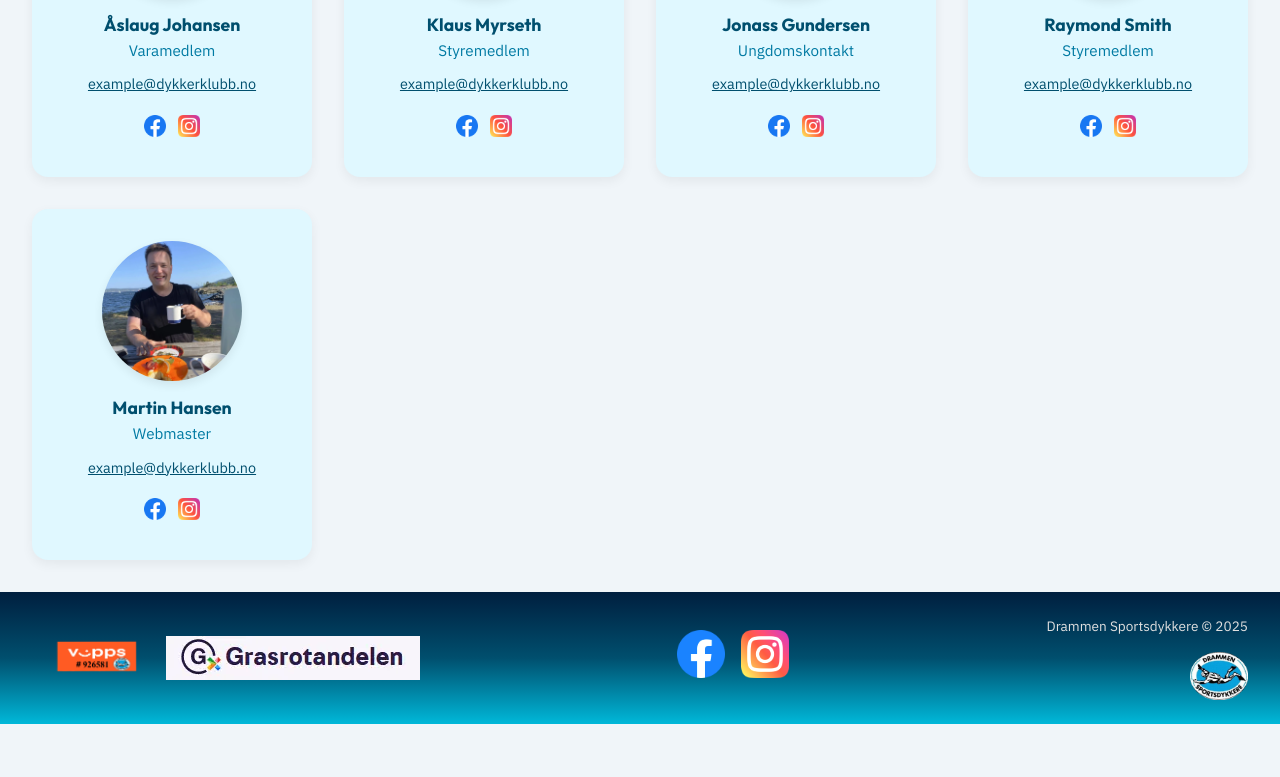
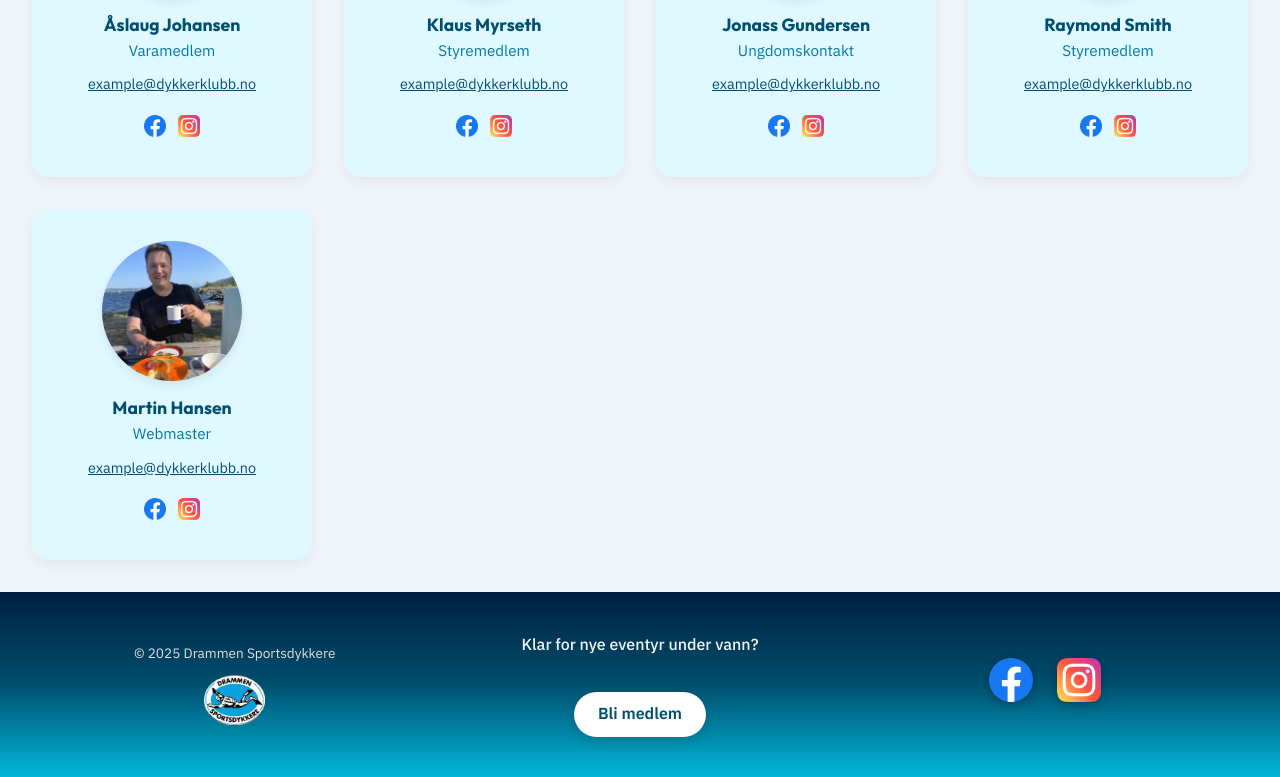
Before and after one commit to Marcus-Kodehode/drammendykker-klubb, a React (Vite) app: page /om-oss in a window 1280 px wide. Shown: the part 1392-2169 px from the top of the page. Before the commit the page ends 2116 px from the top, so only its background shows below. Built offline with nearby package versions, Linux system fonts and the light colour scheme.

Commit message:
I'M THE BEST AROUND

```diff
--- a/src/components/ui/Footer.jsx
+++ b/src/components/ui/Footer.jsx
@@ -1,76 +1,36 @@
-import React from 'react'
 import styles from './Footer.module.css'
 import logo from '/images/drammen-logo.webp'
-import vipps from '/images/vipps.webp'
-import grasrot from '/images/grasrotandelen.webp'
 import facebook from '/images/facebook.png'
 import instagram from '/images/instagram.png'
 
 const Footer = () => {
   return (
-    <footer className={styles.footer} role="contentinfo">
-      {/* 🧾 Vipps og Grasrot */}
+    <footer className={styles.footer}>
+      {/* Venstre: Copyright + logo */}
       <div className={styles.left}>
-        <img
-          src={vipps}
-          alt="Vipps #926581"
-          className={`${styles.partner} ${styles.vipps}`}
-        />
-        <img
-          src={grasrot}
-          alt="Grasrotandelen"
-          className={styles.partner}
-        />
+        <p>© {new Date().getFullYear()} Drammen Sportsdykkere</p>
+        <img src={logo} alt="Logo" className={styles.logo} />
       </div>
 
-      {/* 🌐 Sosiale medier */}
-      <div className={styles.socialIcons}>
-        <a
-          href="https://www.facebook.com"
-          target="_blank"
-          rel="noopener noreferrer"
-        >
-          <img
-            src={facebook}
-            alt="Facebook"
-            className={styles.icon}
-          />
-        </a>
-        <a
-          href="https://www.instagram.com"
-          target="_blank"
-          rel="noopener noreferrer"
-        >
-          <img
-            src={instagram}
-            alt="Instagram"
-            className={styles.icon}
-          />
+      {/* Midten: CTA */}
+      <div className={styles.center}>
+        <p className={styles.ctaText}>
+          Klar for nye eventyr under vann?
+        </p>
+        <a href="/kontakt" className={styles.ctaButton}>
+          Bli medlem
         </a>
       </div>
 
-      {/* 🏊 Klubblogo og tekst */}
+      {/* Høyre: Sosiale medier */}
       <div className={styles.right}>
-        <p>Drammen Sportsdykkere © 2025</p>
-        <img
-          src={logo}
-          alt="Drammen Sportsdykkere Logo"
-          className={styles.logo}
-        />
+        <a href="https://www.facebook.com/DrammenSportsdykkere" target="_blank" rel="noopener noreferrer">
+          <img src={facebook} alt="Facebook" className={styles.icon} />
+        </a>
+        <a href="https://www.instagram.com/drammensportsdykkere/" target="_blank" rel="noopener noreferrer">
+          <img src={instagram} alt="Instagram" className={styles.icon} />
+        </a>
       </div>
-
-      {/* ♿ Tilgjengelighet og kildehenvisning (skjult) */}
-      <small className={styles.visuallyHidden}>
-        Ikoner fra{' '}
-        <a href="https://www.flaticon.com/free-icons/instagram-logo">
-          Pixel perfect
-        </a>{' '}
-        &amp;{' '}
-        <a href="https://www.flaticon.com/free-icons/facebook">
-          Freepik
-        </a>{' '}
-        via Flaticon.
-      </small>
     </footer>
   )
 }
@@ -78,6 +38,8 @@ const Footer = () => {
 export default Footer
 
 
+
+
 /* Kommentar:
    Footer-komponenten viser støttepartnere (Vipps/Grasrot), sosiale medier og klubbinfo.
    På mobil vises alt som tre seksjoner under hverandre (grid), men på desktop er layouten
--- a/src/components/ui/Footer.module.css
+++ b/src/components/ui/Footer.module.css
@@ -3,93 +3,106 @@
   justify-content: space-between;
   align-items: center;
   flex-wrap: wrap;
-  padding: 1.5rem 2rem;
+  gap: 2rem;
+  padding: 2.5rem 3rem;
   background: linear-gradient(to bottom, #001f3f, #004f6e, #00b8d9);
   color: white;
-  width: 100%;
-  gap: 2rem;
 }
 
-.left, .socialIcons, .right {
+.left, .center, .right {
   display: flex;
-  align-items: center;
-  gap: 1rem;
-  flex-wrap: wrap;
+  flex-direction: column;
+  gap: 0.75rem;
+  flex: 1;
+  min-width: 220px;
 }
 
-.right {
-  flex-direction: column;
-  align-items: flex-end;
+.left {
+  align-items: center;
+  justify-content: center;
+  text-align: center;
 }
 
-.partner,
-.vipps,
-.icon,
-.logo {
-  max-height: 48px;
-  height: auto;
-  width: auto;
-  object-fit: contain;
-  transition: all 0.3s ease;
-}
-
-.partner:hover,
-.icon:hover,
-.logo:hover {
-  transform: scale(1.05);
-}
-
-.icon {
-  cursor: pointer;
-  filter: brightness(1.1);
-}
-
-.right p {
+.left p {
   font-size: 0.85rem;
   color: #e0e0e0;
   margin: 0;
 }
 
-.visuallyHidden {
-  position: absolute;
-  width: 1px;
-  height: 1px;
-  padding: 0;
-  margin: -1px;
-  overflow: hidden;
-  clip: rect(0, 0, 0, 0);
-  white-space: nowrap;
-  border: 0;
+.logo {
+  height: 50px;
+  object-fit: contain;
+  transition: transform 0.3s ease;
+}
+
+.logo:hover {
+  transform: scale(1.08);
+}
+
+.center {
+  align-items: center;
+  text-align: center;
+}
+
+.ctaText {
+  font-size: 1rem;
+  font-weight: 500;
+  color: #ffffff;
+  opacity: 0.95;
+}
+
+.ctaButton {
+  margin-top: 0.5rem;
+  padding: 0.6rem 1.5rem;
+  background: #ffffff;
+  color: #004f6e;
+  border: none;
+  border-radius: 999px;
+  font-weight: 700;
+  font-size: 1rem;
+  text-decoration: none;
+  transition: background 0.3s ease, transform 0.2s ease;
+  box-shadow: 0 4px 12px rgba(0, 0, 0, 0.15);
+}
+
+.ctaButton:hover {
+  background: #e0f7ff;
+  transform: translateY(-2px);
+}
+
+.right {
+  flex-direction: row;
+  justify-content: center;
+  gap: 1.5rem;
+}
+
+.icon {
+  height: 44px;
+  width: 44px;
+  transition: transform 0.3s ease, filter 0.3s ease;
+  filter: drop-shadow(0 2px 4px rgba(0,0,0,0.3));
+  cursor: pointer;
+}
+
+.icon:hover {
+  transform: scale(1.2) rotate(2deg);
+  filter: brightness(1.3) drop-shadow(0 0 6px rgba(255,255,255,0.4));
 }
 
 @media (max-width: 768px) {
   .footer {
     flex-direction: column;
     align-items: center;
-    padding: 1.5rem 1rem 5rem;
     text-align: center;
+    padding: 2rem 1.5rem;
   }
 
-  .left,
-  .socialIcons,
-  .right {
+  .left, .center, .right {
+    align-items: center;
     justify-content: center;
-    align-items: center;
-    flex-direction: row;
-    gap: 1rem;
   }
 
   .right {
-    flex-direction: column;
-  }
-
-  .logo {
-    max-width: 70px;
-    height: auto;
-  }
-
-  .socialIcons img {
-    width: 40px;
-    height: 40px;
+    margin-top: 1rem;
   }
 }
--- a/src/components/ui/Header.jsx
+++ b/src/components/ui/Header.jsx
@@ -1,19 +1,32 @@
+import { useState } from 'react'
 import { Link } from 'react-router-dom'
 import styles from './Header.module.css'
+import logo from '/images/drammen-logo.webp'
 import Nav from './Nav'
-import logo from '/images/drammen-logo.webp'
 
 const Header = () => {
+  const [isOpen, setIsOpen] = useState(false)
+
   return (
     <header className={styles.header}>
       <div className={styles.left}>
-      <Link to="/" className={styles.logoLink}>
-        <img src={logo} alt="Logo" className={styles.logo} />
-      </Link>
-
+        <Link to="/" className={styles.logoLink}>
+          <img src={logo} alt="Logo" className={styles.logo} />
+        </Link>
         <h1 className={styles.title}>Drammen Sportsdykkere</h1>
       </div>
-      <Nav />
+
+      {/* Burger for mobil */}
+      <button
+        className={styles.burger}
+        onClick={() => setIsOpen(true)}
+        aria-label="Åpne meny"
+      >
+        ☰
+      </button>
+
+      {/* ⬇ Rendre meny alltid, men kun vis overlay når isOpen */}
+      <Nav setIsOpen={setIsOpen} isOpen={isOpen} />
     </header>
   )
 }
--- a/src/components/ui/Header.module.css
+++ b/src/components/ui/Header.module.css
@@ -52,11 +52,28 @@
   border-radius: 2px;
 }
 
+.burger {
+  display: none;
+  font-size: 2rem;
+  background: none;
+  border: none;
+  color: white;
+  cursor: pointer;
+}
+
 @media (max-width: 768px) {
+  .burger {
+    display: block;
+  }
+
   .header {
-    flex-direction: column;
-    align-items: flex-start;
-    padding: 1rem 1.5rem;
+    flex-direction: row;
+    flex-wrap: wrap;
+    align-items: center;
+  }
+
+  .left {
+    flex: 1;
   }
 
   .title {
--- a/src/components/ui/Nav.jsx
+++ b/src/components/ui/Nav.jsx
@@ -1,4 +1,3 @@
-import { useState } from 'react'
 import { NavLink } from 'react-router-dom'
 import navStyles from './Nav.module.css'
 import buttonStyles from '../base/Button.module.css'
@@ -13,24 +12,12 @@ const navItems = [
   { to: '/aktiviteter', text: 'Aktiviteter' }
 ]
 
-const Nav = () => {
-  const [isOpen, setIsOpen] = useState(false)
+const Nav = ({ setIsOpen }) => {
   const closeMenu = () => setIsOpen(false)
 
   return (
     <>
-      {/* 🍔 Hamburger vises kun når menyen er lukket */}
-      {!isOpen && (
-        <button
-          className={navStyles.burger}
-          onClick={() => setIsOpen(true)}
-          aria-label="Åpne meny"
-        >
-          ☰
-        </button>
-      )}
-
-      {/* 🖥️ Desktop meny (synlig alltid) */}
+      {/* Desktop meny */}
       <nav className={navStyles.navList}>
         {navItems.map(({ to, text }) => (
           <NavLink
@@ -48,8 +35,7 @@ const Nav = () => {
         ))}
       </nav>
 
-      {/* 📱 Mobil overlay meny (når åpen) */}
-      {isOpen && (
+      {/* Mobil overlay */}
       <div className={navStyles.overlay}>
         <button
           className={navStyles.close}
@@ -76,12 +62,12 @@ const Nav = () => {
           ))}
         </div>
       </div>
-      )}
     </>
   )
 }
 
 export default Nav
+
 
 
 
--- a/src/components/ui/Nav.module.css
+++ b/src/components/ui/Nav.module.css
@@ -1,16 +1,3 @@
-.burger {
-  display: none;
-  font-size: 2rem;
-  background: none;
-  border: none;
-  cursor: pointer;
-  color: white;
-  position: absolute;
-  top: 1.25rem;
-  right: 1.5rem;
-  z-index: 1001;
-}
-
 .navList {
   display: flex;
   gap: 1.5rem;
@@ -20,13 +7,10 @@
   display: none;
 }
 
+/* Mobil */
 @media (max-width: 768px) {
-  .burger {
-    display: block;
-  }
-
   .navList {
-    display: none;
+    display: none; /* Skjul desktopmeny på mobil */
   }
 
   .overlay {
```
Also changed, not shown: 1 other file (tests, documents, lock files or other folders). Lines whose indentation alone changed are shown as unchanged.
